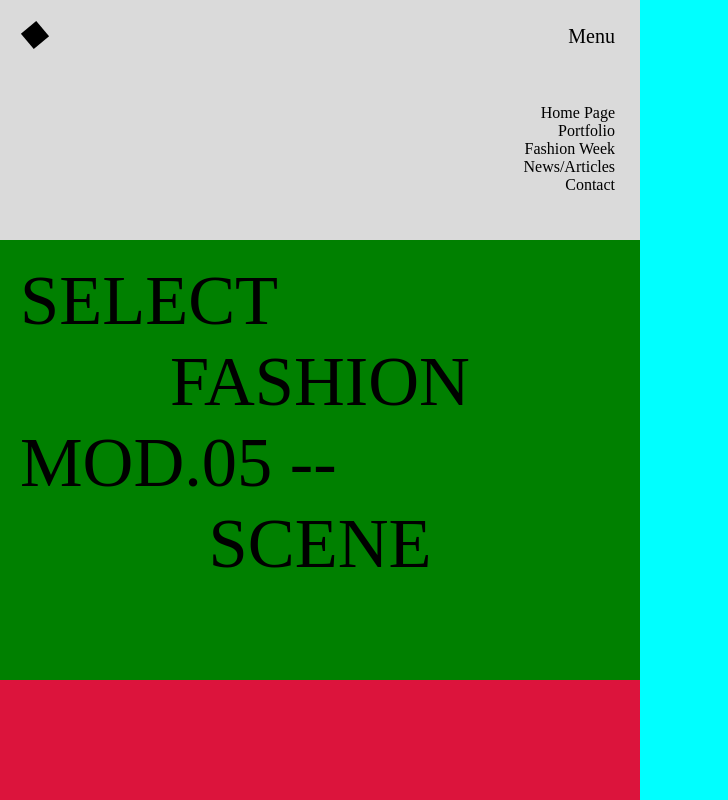
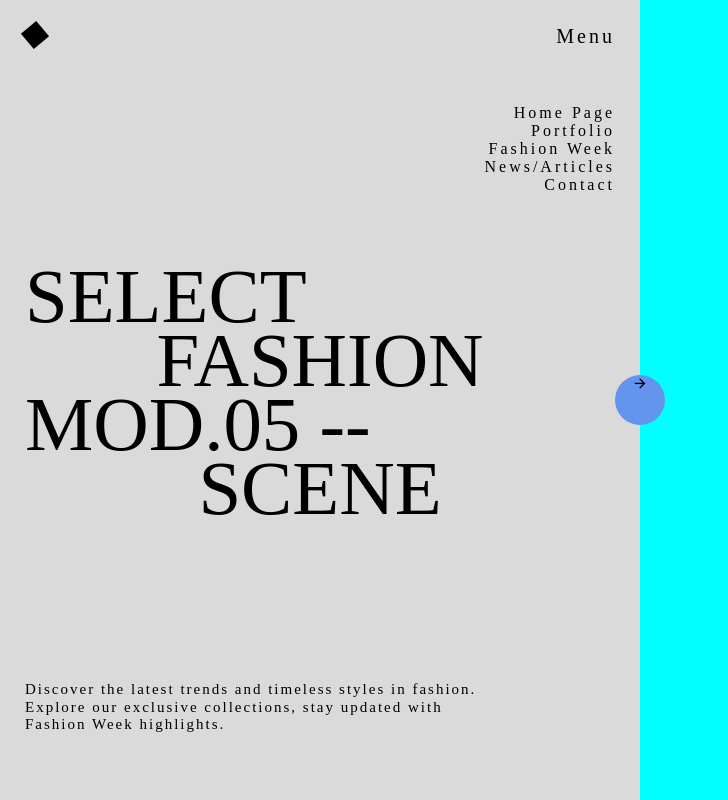
Before and after one commit to Shyl0214/Modern-Template, a plain HTML site: page index.html in a window 1280 px wide. Shown: the whole page, without its empty margins (0-728 px from the left). Drawn offline with nearby package versions, Linux system fonts and the light colour scheme.

Commit message:
left part work done

```diff
--- a/index.html
+++ b/index.html
@@ -4,11 +4,14 @@
     <meta charset="UTF-8" />
     <meta name="viewport" content="width=device-width, initial-scale=1.0" />
     <title>Template</title>
+    <link
+      href="https://cdn.jsdelivr.net/npm/remixicon@4.2.0/fonts/remixicon.css"
+      rel="stylesheet"
+    />
     <link rel="stylesheet" href="style.css" />
   </head>
   <body>
     <div class="main">
-
       <div class="top-left">
         <div class="square"></div>
       </div>
@@ -29,9 +32,20 @@
         <h1>Scene</h1>
       </div>
 
-        <div class="bottom"></div>
+      <div class="bottom">
+        <p>
+          Discover the latest trends and timeless styles in fashion. Explore our
+          exclusive collections, stay updated with Fashion Week highlights.
+        </p>
+      </div>
 
       <div class="right"></div>
+
+      <div class="arrow">
+        <div class="circle">
+          <i class="ri-arrow-right-line"></i>
+        </div>
+      </div>
     </div>
   </body>
 </html>
--- a/style.css
+++ b/style.css
@@ -16,13 +16,12 @@ body {
   background-color: #dadada;
   display: grid;
   grid-template-columns: 25% 25% 50%;
-  grid-template-rows: 30% 55% 15%;
+  grid-template-rows: 30% 50% 20%;
 }
 
 .top-left {
-  /* background-color: red;  */
+  /* background-color: red; */
   padding: 25px;
-
 }
 
 .square {
@@ -35,6 +34,7 @@ body {
 }
 
 .top-right {
+  width: 100%;
   /* background-color: yellow; */
   justify-self: right;
   /* align-self: center; */
@@ -50,39 +50,69 @@ h5 {
   margin-bottom: 7vh;
   font-weight: 500;
   font-size: 20px;
+  letter-spacing: 3px;
 }
 
 .top-right h5 {
   font-weight: 500;
   font-size: 16px;
+  letter-spacing: 3px;
 }
 
 .center {
   grid-row: 2;
   grid-column: 1 / 3;
-  background-color: green;
-  padding: 20px;
+  /* background-color: green; */
+  width: 100%;
+  padding: 25px;
 }
 
 .center h1 {
-  font-size: 5.5vw;
+  font-size: 6vw;
   font-weight: 500;
   font-weight: 500;
+  line-height: 5vw;
   text-transform: uppercase;
-
 }
 
 .center h1:nth-child(2n) {
   text-align: center;
-  mar
-  /* background-color: red; */
-
 }
 
 .bottom {
-  background-color: crimson;
+  /* background-color: crimson; */
   grid-row: 3;
   grid-column: 1 / 3;
+  padding: 25px;
+}
+
+.bottom p {
+  margin-top: 1rem;
+  width: 80%;
+  font-size: 15px;
+  font-weight: 400;
+  text-align: start;
+  line-height: 1.1rem;
+  letter-spacing: 2px;
+}
+
+.circle {
+  width: 50px;
+  height: 50px;
+  position: absolute;
+  top: 50%;
+  left: 50%;
+  transform: translate(-50%,-50%);
+  background-color: cornflowerblue;
+  border-radius: 50%;
+}
+
+.circle i {
+    display: flex;
+    justify-content: center;
+    align-items: center;
+    /* font-size: 23px; */
+    co
 }
 
 .right {
```
Lines whose indentation alone changed are shown as unchanged.
